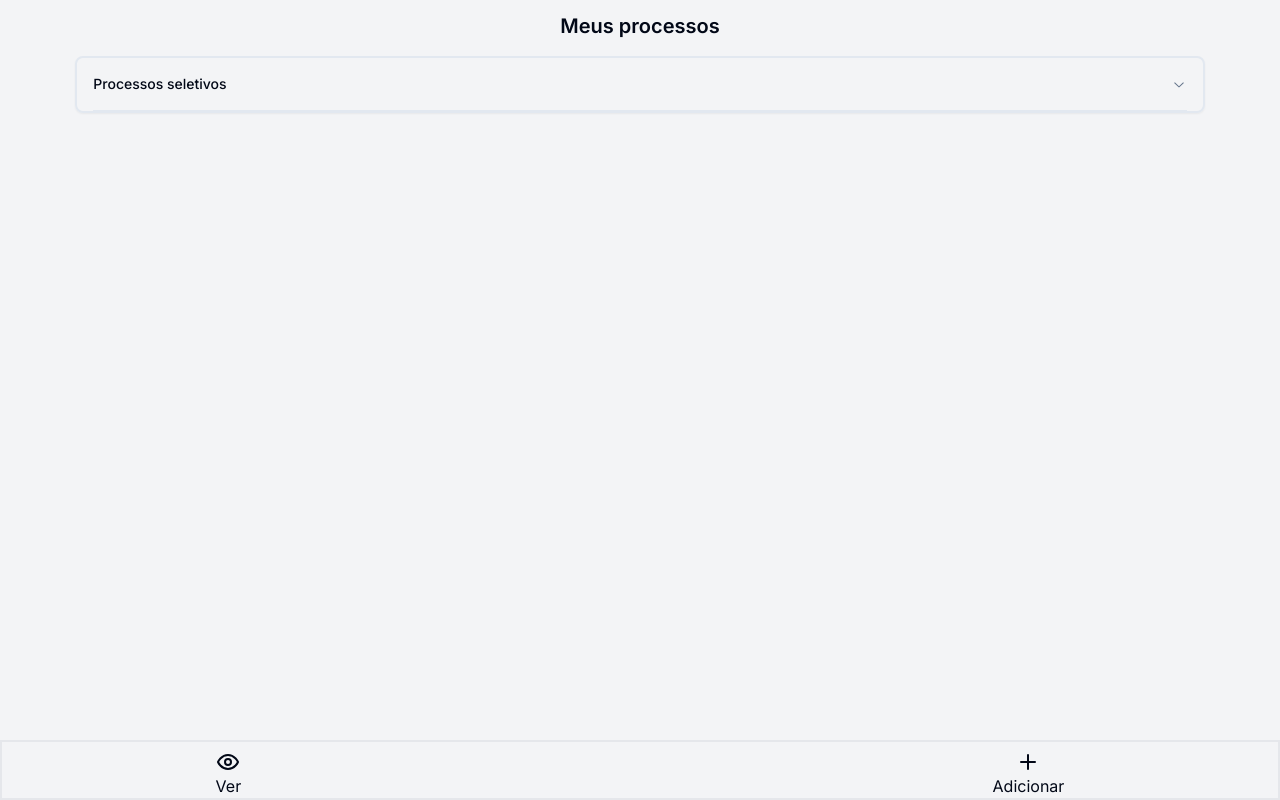
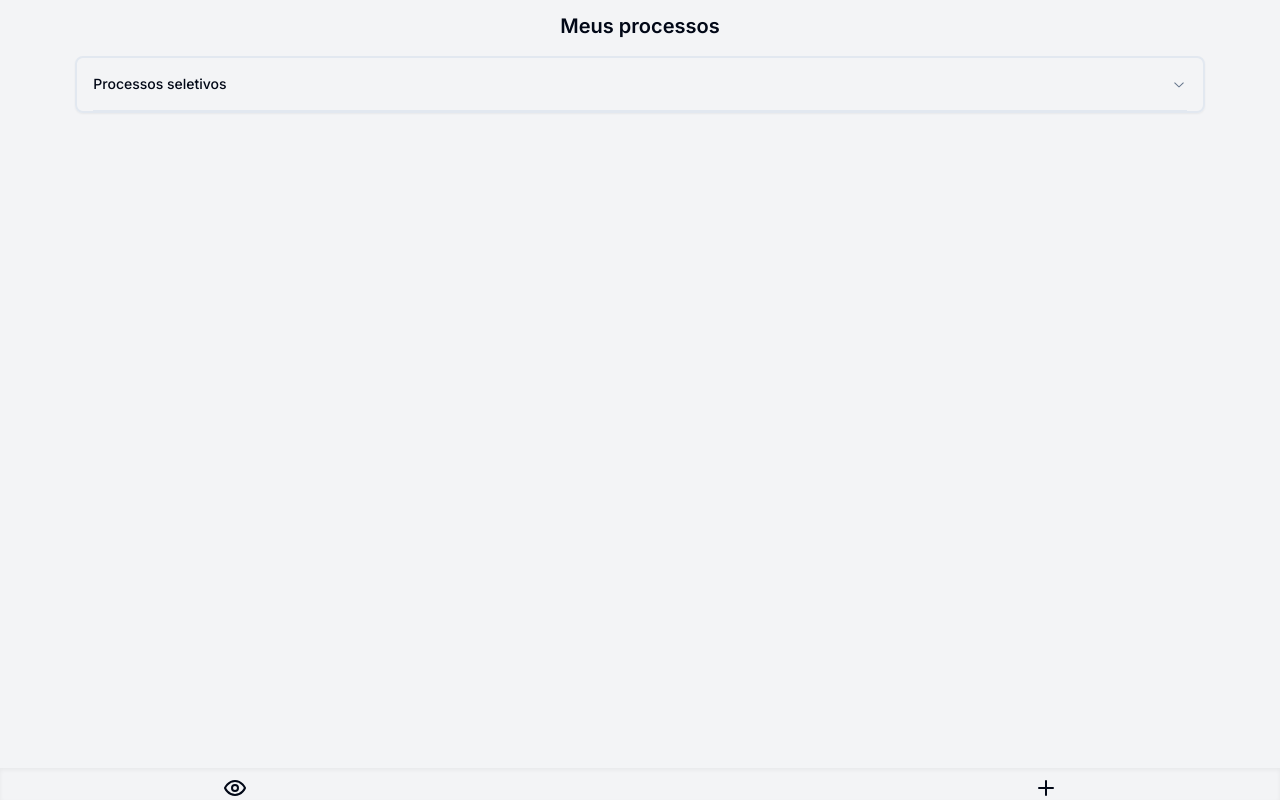
Before and after one commit to JoaoMarcosCS/processosSeletivos, a Next.js app: page / in a window 1280 px wide. Built offline with nearby package versions, Linux system fonts and the light colour scheme.

Commit message:
feat: Retirado o texto do menu footer

```diff
--- a/app/footer/footer.tsx
+++ b/app/footer/footer.tsx
@@ -43,12 +43,12 @@ const FormSchema = z.object({
 export const Footer = () => {
 
   return (
-    <div className="w-full justify-around items-center border-2 border-gray-200 pt-2 px-6 flex fixed  bottom-0">
-      <button className="flex justify-center items-center flex-col px-1"><Eye/>Ver</button>
+    <div className="w-full justify-around items-center  shadow-inner pt-2 px-6 flex fixed  bottom-0">
+      <button className="flex justify-center items-center flex-col px-1"><Eye/></button>
       <Separator orientation="vertical" />
       <Dialog>
       <DialogTrigger asChild>
-      <button className="flex justify-center items-center flex-col px-1"><Plus/> Adicionar</button>
+      <button className="flex justify-center items-center flex-col px-1 text"><Plus/> </button>
       </DialogTrigger>
       <DialogContent className="sm:max-w-[425px]">
         <DialogHeader>
```
